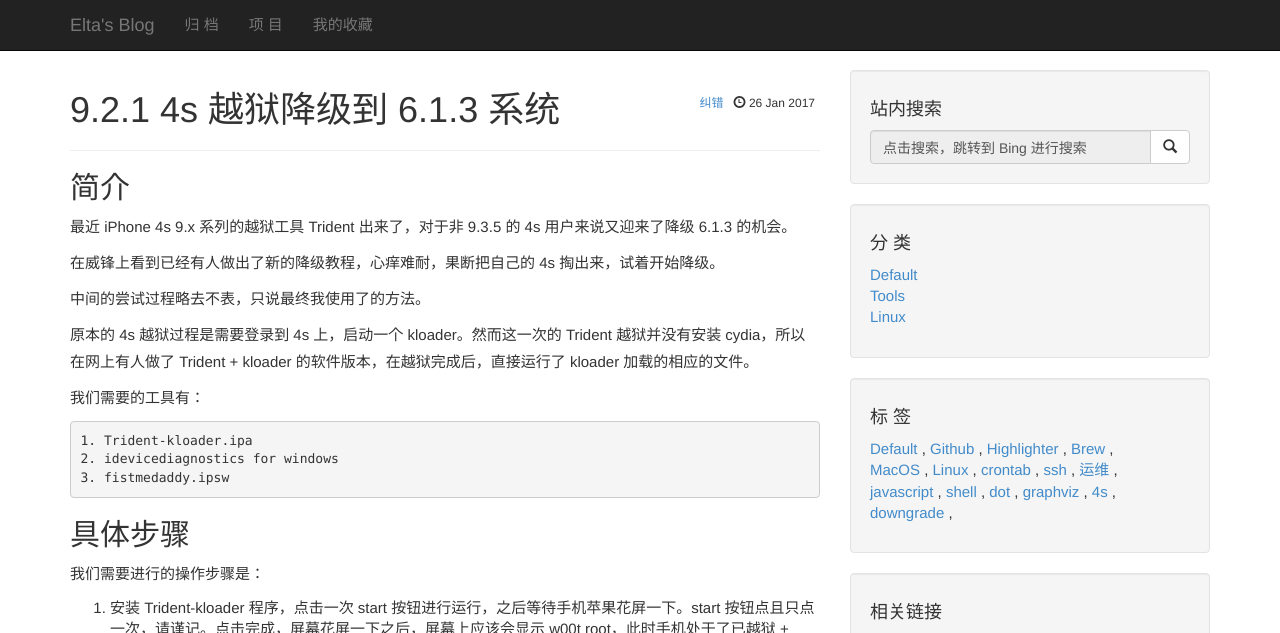
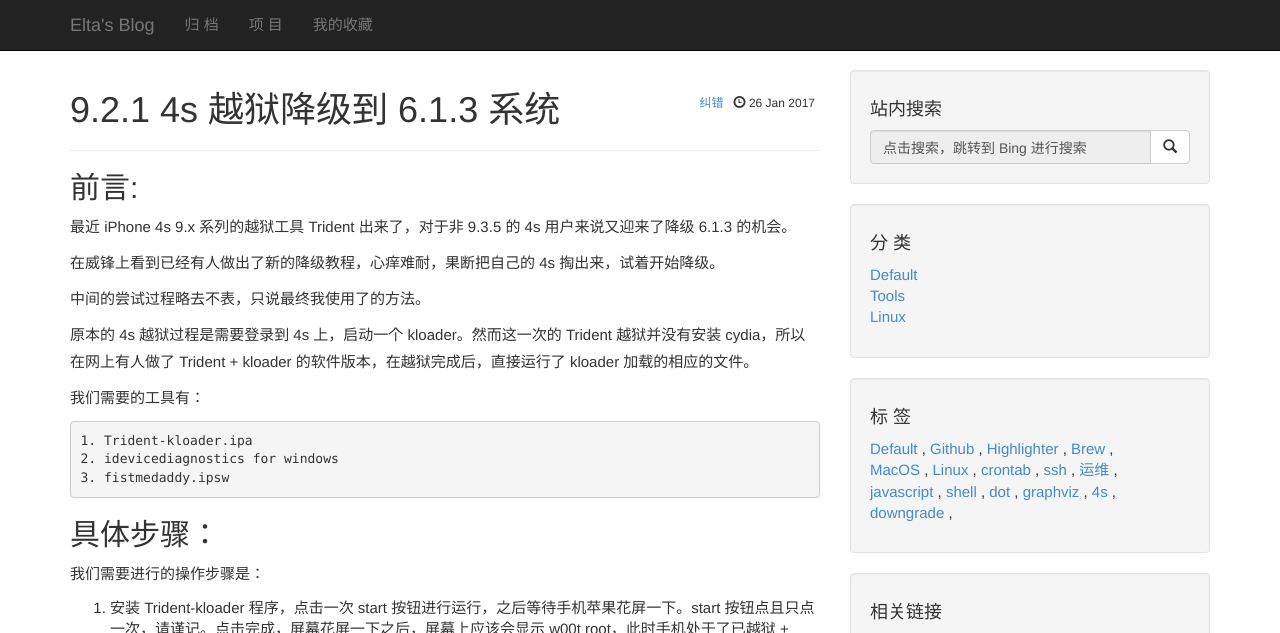
Before and after one commit to lvstoneleaf/elta.github.io, a Jekyll site: the page built from _posts/2017-01-26-jalbreak4sanddowngrade.md, in a window 1280 px wide and 900 px high. Shown: the top 633 px of the window. Built offline with Jekyll 4.4.1, drawn with Linux system fonts in a browser that asks for light colours; comment, search, counter and statistics services are not loaded.

Commit message:
2017-01-26 11:11:19+00:00
 M _posts/2017-01-26-jalbreak4sanddowngrade.md

````diff
--- a/_posts/2017-01-26-jalbreak4sanddowngrade.md
+++ b/_posts/2017-01-26-jalbreak4sanddowngrade.md
@@ -7,7 +7,7 @@ date: 2017-01-26 10:26:00+00:00
 tags: [4s, downgrade]
 ---
 
-## 简介
+## 前言:
 最近 iPhone 4s 9.x 系列的越狱工具 Trident 出来了，对于非 9.3.5 的 4s 用户来说又迎来了降级 6.1.3 的机会。
 
 在威锋上看到已经有人做出了新的降级教程，心痒难耐，果断把自己的 4s 掏出来，试着开始降级。
@@ -24,7 +24,7 @@ tags: [4s, downgrade]
 3. fistmedaddy.ipsw
 ```
 
-## 具体步骤
+## 具体步骤：
 我们需要进行的操作步骤是：
 
 1. 安装 Trident-kloader 程序，点击一次 start 按钮进行运行，之后等待手机苹果花屏一下。start 按钮点且只点一次，请谨记。点击完成，屏幕花屏一下之后，屏幕上应该会显示 w00t root，此时手机处于了已越狱 + kloader 加载完毕的状态。
````
